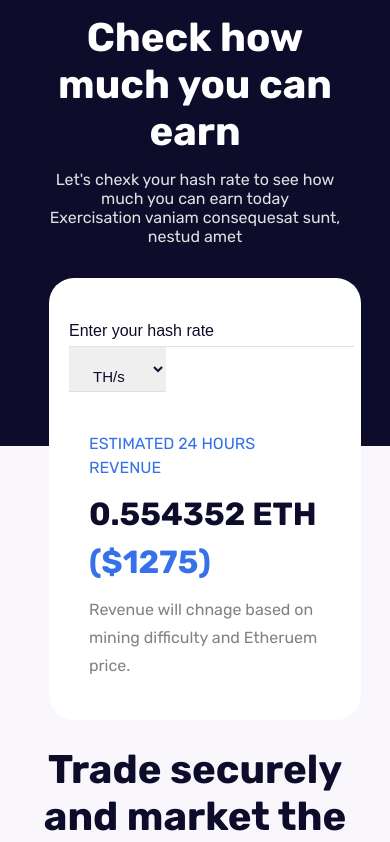
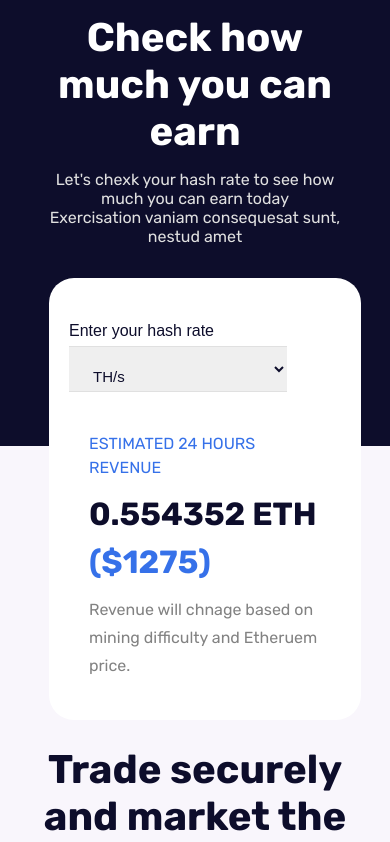
Before and after one commit to Uwaoma08/crappo, a React (Create React App) app: page / in a window 390 px wide. Shown: the part 1838-2680 px from the top of the page. Built offline with nearby package versions, Linux system fonts and the light colour scheme.

Commit message:
has input width to 80%

```diff
--- a/src/Mobile.scss
+++ b/src/Mobile.scss
@@ -43,6 +43,7 @@ $normalFont: 16px;
           text-align:left;
           margin-left: 0px;
           margin-right: 0;
+          width: 80%;
         }
         select{
           margin-bottom: 20px;
```
